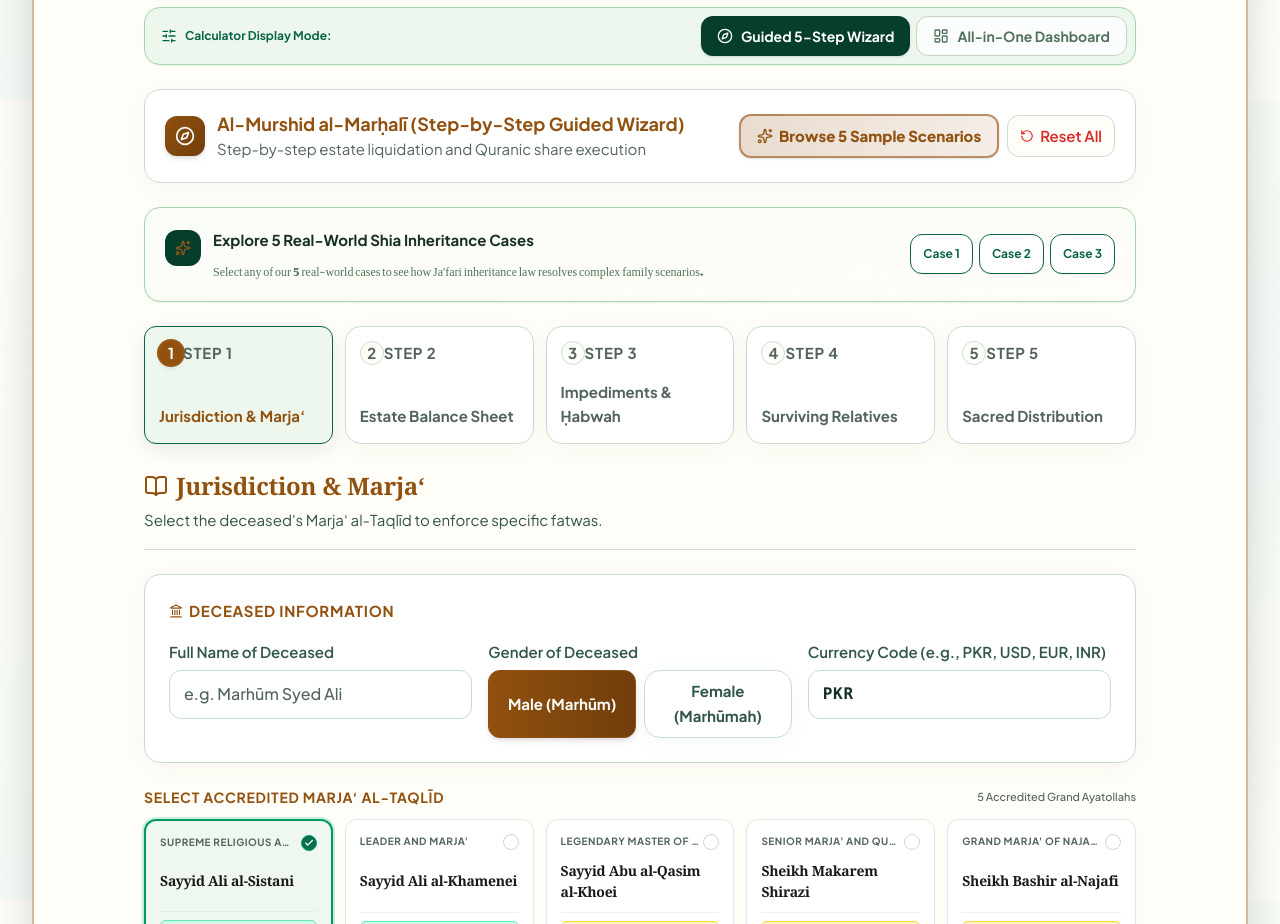
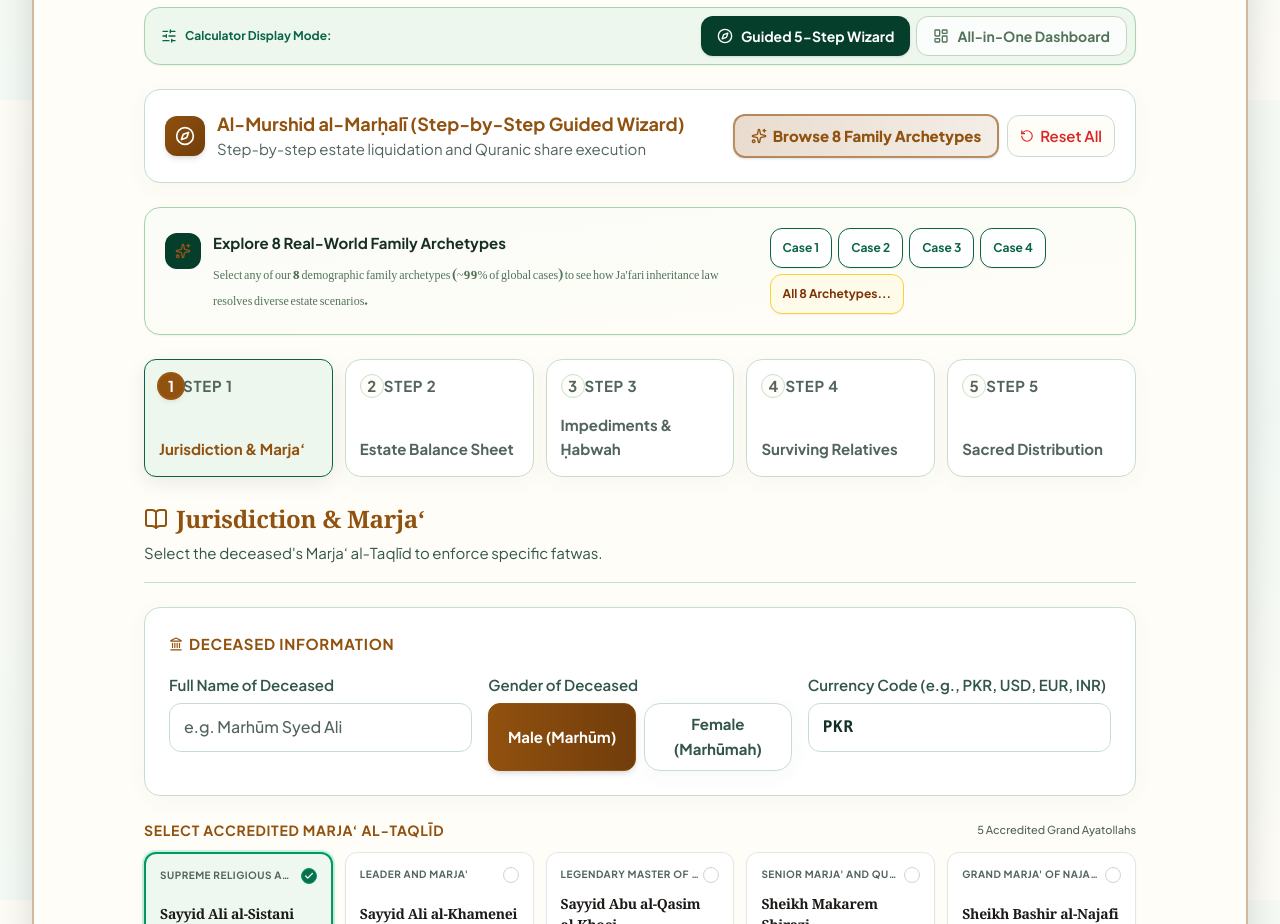
Before and after one commit to getmorefromlife/wirasat, a Next.js app: page /designs in a window 1280 px wide. Shown: the part 1500-2424 px from the top of the page. Built offline with nearby package versions, Linux system fonts and the light colour scheme; a web font is replaced by a local one.

Commit message:
fix: update scenario headings from 5 to 8 Family Archetypes in calculator wizard

```diff
--- a/src/components/modals/SampleScenariosModal.tsx
+++ b/src/components/modals/SampleScenariosModal.tsx
@@ -79,7 +79,7 @@ export const SampleScenariosModal: React.FC<SampleScenariosModalProps> = ({
                 <span>{isUr ? "حقیقی فقہی مثالیں" : "Real-World Shia Inheritance Cases"}</span>
               </div>
               <h2 className="text-lg sm:text-xl font-bold mt-0.5 leading-snug">
-                {isUr ? "۵ نمونۂ کیسز براؤز کریں" : "Browse 5 Sample Scenarios"}
+                {isUr ? "۸ مستند خاندانی نمونے براؤز کریں" : "Browse 8 Family Archetypes"}
               </h2>
             </div>
           </div>
--- a/src/components/wizard/WizardContainer.tsx
+++ b/src/components/wizard/WizardContainer.tsx
@@ -165,7 +165,7 @@ export const WizardContainer: React.FC = () => {
             className="flex items-center gap-1.5 px-4 py-2 rounded-xl bg-linear-to-r from-[var(--theme-gold)]/20 to-[var(--theme-gold)]/10 hover:from-[var(--theme-gold)]/30 hover:to-[var(--theme-gold)]/20 border-2 border-[var(--theme-gold)]/60 text-sm font-black text-[var(--theme-gold)] transition-all shadow-sm cursor-pointer"
           >
             <Sparkles className="w-4 h-4 text-[var(--theme-gold)]" />
-            <span>{language === "ur" ? "نمونۂ کیسز دیکھیں (۵ کیسز)" : "Browse 5 Sample Scenarios"}</span>
+            <span>{language === "ur" ? "۸ مستند خاندانی خاکے دیکھیں" : "Browse 8 Family Archetypes"}</span>
           </button>
 
           {/* Reset All */}
@@ -192,28 +192,36 @@ export const WizardContainer: React.FC = () => {
             </div>
             <div>
               <strong className="text-sm sm:text-base font-bold text-[#172e22] block">
-                {language === "ur" ? "سمجھنے کے لیے ۵ حقیقی فقہی کیسز دیکھیں" : "Explore 5 Real-World Shia Inheritance Cases"}
+                {language === "ur" ? "سمجھنے کے لیے ۸ مستند خاندانی خاکے دیکھیں" : "Explore 8 Real-World Family Archetypes"}
               </strong>
               <p className="text-xs text-[#52735a] font-nastaliq leading-[2.2] mt-0.5">
                 {language === "ur"
-                  ? "اگر آپ براہ راست فرضی مثال دیکھ کر سمجھنا چاہتے ہیں تو نیچے دیے گئے ۵ نمونہ کیسز میں سے کسی ایک کا انتخاب فرمائیں۔"
-                  : "Select any of our 5 real-world cases to see how Ja'fari inheritance law resolves complex family scenarios."}
+                  ? "اگر آپ براہ راست فرضی مثال دیکھ کر سمجھنا چاہتے ہیں تو ۸ مستند خاندانی خاکوں میں سے کسی ایک کا انتخاب فرمائیں۔"
+                  : "Select any of our 8 demographic family archetypes (~99% of global cases) to see how Ja'fari inheritance law resolves diverse estate scenarios."}
               </p>
             </div>
           </div>
 
           {/* Quick Case Pills */}
           <div className="flex items-center gap-1.5 flex-wrap">
-            {SCENARIO_PRESETS.slice(0, 3).map((p, idx) => (
+            {SCENARIO_PRESETS.slice(0, 4).map((p, idx) => (
               <button
                 key={p.id}
                 type="button"
                 onClick={() => loadPreset(p.id)}
                 className="px-3 py-1.5 rounded-xl bg-white hover:bg-theme-card-dark text-theme-brand hover:text-white border border-theme-brand text-xs font-bold transition-all shadow-2xs cursor-pointer"
+                title={language === "ur" ? p.titleUr : p.titleEn}
               >
-                {language === "ur" ? `کیس ${idx + 1}` : `Case ${idx + 1}`}
+                {language === "ur" ? `نمونہ ${idx + 1}` : `Case ${idx + 1}`}
               </button>
             ))}
+            <button
+              type="button"
+              onClick={() => setIsPresetModalOpen(true)}
+              className="px-3 py-1.5 rounded-xl bg-amber-50 hover:bg-amber-100 text-amber-900 border border-amber-300 text-xs font-bold transition-all shadow-2xs cursor-pointer"
+            >
+              {language === "ur" ? "تمام ۸ نمونے..." : "All 8 Archetypes..."}
+            </button>
           </div>
         </div>
       )}
@@ -316,7 +324,7 @@ export const WizardContainer: React.FC = () => {
     </>
   )}
 
-      {/* Full-Screen 5 Sample Scenarios Modal */}
+      {/* Full-Screen 8 Family Archetypes Modal */}
       <SampleScenariosModal
         isOpen={isPresetModalOpen}
         onClose={() => setIsPresetModalOpen(false)}
```
